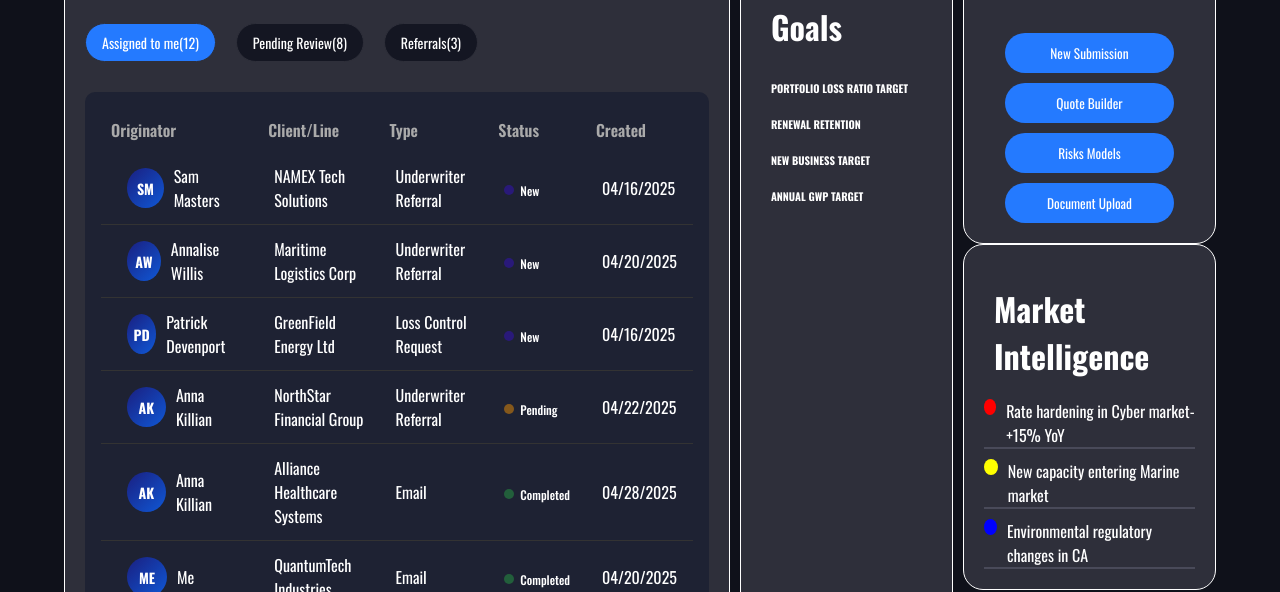
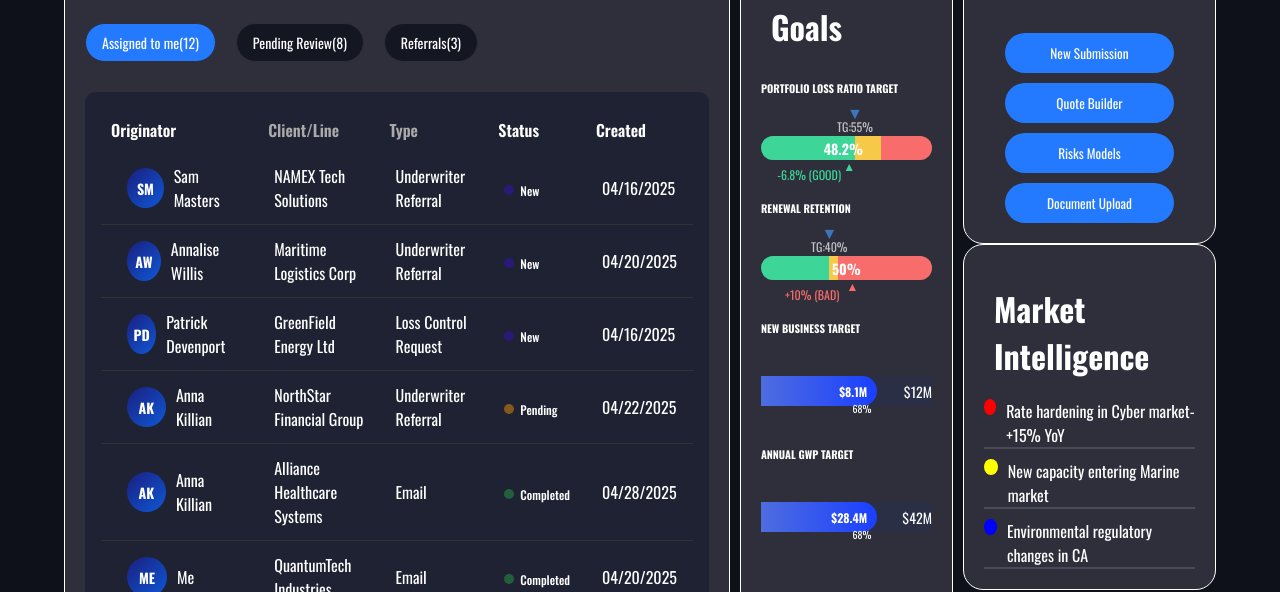
Before and after one commit to HegryLuis/Dashboard, a React (Create React App) app: page / in a window 1280 px wide. Shown: the part 585-1177 px from the top of the page. Built offline with nearby package versions, Linux system fonts and the light colour scheme; a web font is replaced by a local one.

Commit message:
Add two progress bars

```diff
--- /dev/null
+++ b/src/components/linearProgressBar/LinearProgressBar.css
@@ -0,0 +1,92 @@
+.linear-bar-container {
+  margin-bottom: 24px;
+  color: white;
+  font-family: sans-serif;
+}
+
+.linear-bar-title {
+  font-size: 12px;
+  margin-bottom: 6px;
+}
+
+.linear-bar-wrapper {
+  background-color: #2a2f45;
+  /* height: 20px; */
+  /* border-radius: 10px; */
+  /* overflow: hidden; */
+  display: flex;
+  align-items: center;
+  position: relative;
+}
+
+.linear-bar-fill {
+  height: 100%;
+  background: linear-gradient(90deg, #4e6ddf, #1a3fff);
+  border-radius: 10px;
+  display: flex;
+  align-items: center;
+  justify-content: flex-end;
+  padding-right: 6px;
+  color: white;
+  font-size: 12px;
+  font-weight: bold;
+  white-space: nowrap;
+}
+
+.linear-bar-values {
+  display: flex;
+  justify-content: space-between;
+  font-size: 12px;
+  margin-top: 4px;
+}
+
+.linear-bar-percent {
+  font-size: 11px;
+  color: #bbb;
+  margin-top: 2px;
+}
+
+.linear-bar {
+  display: flex;
+  width: 100%;
+  background-color: #2a2f45;
+  height: 30px;
+  position: relative;
+  align-items: center;
+  justify-content: space-between;
+}
+
+.filled {
+  position: relative;
+  border-bottom-right-radius: 15px;
+  border-top-right-radius: 15px;
+  background: linear-gradient(90deg, #4e6ddf, #1a3fff);
+  height: 100%;
+  width: 80%;
+  display: flex;
+  align-items: center;
+  padding-left: 8px;
+  font-size: 12px;
+  font-weight: bold;
+  color: white;
+}
+
+.value {
+  position: absolute;
+  right: 10px;
+}
+
+.percentage {
+  position: absolute;
+  font-size: 10px;
+  bottom: -10px;
+  right: 5%;
+  font-weight: 400;
+  color: #fff;
+  overflow: visible;
+}
+
+.target {
+  color: #fff;
+  font-size: 14px;
+}
--- /dev/null
+++ b/src/components/linearProgressBar/LinearProgressBar.jsx
@@ -0,0 +1,20 @@
+import React from "react";
+import "./LinearProgressBar.css";
+
+const LinearProgressBar = ({ title, currentValue, targetValue }) => {
+  const percent = Math.round((currentValue / targetValue) * 100);
+
+  return (
+    <div className="linear-bar-wrapper">
+      <div className="linear-bar">
+        <div className="filled" style={{ width: `${percent}%` }}>
+          <span className="value">${currentValue.toFixed(1)}M</span>
+          <div className="percentage">{percent}%</div>
+        </div>
+        <div className="target">${targetValue}M</div>
+      </div>
+    </div>
+  );
+};
+
+export default LinearProgressBar;
--- a/src/components/portfolioGoals/PortfolioGoals.css
+++ b/src/components/portfolioGoals/PortfolioGoals.css
@@ -1,9 +1,14 @@
 .portfolio-content-title {
   color: #fff;
-  padding: 10px;
+  padding-bottom: 40px;
 }
 
 .portfolio-content-block {
   display: flex;
   flex-direction: column;
+  gap: 20px;
 }
+
+.portfolio-content-wrap {
+  margin: 10px 0;
+}
--- a/src/components/portfolioGoals/PortfolioGoals.jsx
+++ b/src/components/portfolioGoals/PortfolioGoals.jsx
@@ -1,5 +1,7 @@
 import React from "react";
 import "./PortfolioGoals.css";
+import TargetStatusBar from "../targetStatusBar/TargetStatusBar";
+import LinearProgressBar from "../linearProgressBar/LinearProgressBar";
 
 const PortfolioGoals = () => {
   return (
@@ -11,18 +13,42 @@ const PortfolioGoals = () => {
           <h6 className="portfolio-content-title">
             PORTFOLIO LOSS RATIO TARGET
           </h6>
+          <TargetStatusBar
+            value={48.2}
+            target={55}
+            range={{ green: 55, yellow: 15, red: 30 }}
+            delta={-6.8}
+            statusLabel="GOOD"
+          />
         </div>
 
         <div className="portfolio-content-wrap">
           <h6 className="portfolio-content-title">RENEWAL RETENTION</h6>
+          <TargetStatusBar
+            value={50}
+            target={40}
+            range={{ red: 55, green: 40, yellow: 5 }}
+            delta={10}
+            statusLabel="BAD"
+          />
         </div>
 
         <div className="portfolio-content-wrap">
           <h6 className="portfolio-content-title">NEW BUSINESS TARGET</h6>
+          <LinearProgressBar
+            title="NEW BUSINESS TARGET"
+            currentValue={8.1}
+            targetValue={12}
+          />
         </div>
 
         <div className="portfolio-content-wrap">
           <h6 className="portfolio-content-title">ANNUAL GWP TARGET</h6>
+          <LinearProgressBar
+            title="ANNUAL GWP TARGET"
+            currentValue={28.4}
+            targetValue={42}
+          />
         </div>
       </div>
     </div>
@@ -30,3 +56,24 @@ const PortfolioGoals = () => {
 };
 
 export default PortfolioGoals;
+
+// const targetStatusData = [
+//   {title: "PORTFOLIO LOSS RATIO TARGET",
+//     value: "48.2",
+//     target: "55",
+//     range: { min: 0, max: 100 },
+//     segments={[
+//       { color: "green", until: 55 },
+//       { color: "yellow", until: 65 },
+//       { color: "red", until: 100 },
+//     ]},
+//     delta: ""
+//   },
+//   {title: "RENEWAL RETENTION",
+//     value: "",
+//     target: "85-90%",
+//     range: "",
+//     statusLabel: "",
+//     delta: ""
+//   },
+// ]
--- a/src/components/queueTable/QueueTable.jsx
+++ b/src/components/queueTable/QueueTable.jsx
@@ -32,7 +32,7 @@ const QueueTable = ({ columns, data, onSort, sortConfig }) => {
                 onClick={() => handleHeaderClick(col)}
                 style={
                   ["Created", "Originator", "Status"].includes(col)
-                    ? { cursor: "pointer" }
+                    ? { cursor: "pointer", color: "#fff" }
                     : {}
                 }
               >
--- /dev/null
+++ b/src/components/targetStatusBar/TargetStatusBar.css
@@ -0,0 +1,90 @@
+.tsb-wrapper {
+  width: 100%;
+  position: relative;
+  font-family: sans-serif;
+  color: white;
+}
+
+.tsb-bar {
+  display: flex;
+  position: relative;
+  height: 24px;
+  border-radius: 12px;
+  background-color: #444;
+}
+
+.tsb-segment {
+  height: 100%;
+}
+
+.tsb-segment.green {
+  background-color: #3dd598;
+  border-top-left-radius: 12px;
+  border-bottom-left-radius: 12px;
+}
+
+.tsb-segment.yellow {
+  background-color: #f7c948;
+}
+
+.tsb-segment.red {
+  background-color: #f86c6b;
+  border-top-right-radius: 12px;
+  border-bottom-right-radius: 12px;
+}
+
+.tsb-target-pointer {
+  position: absolute;
+  top: -30px;
+  transform: translateX(-50%);
+  text-align: center;
+  font-size: 12px;
+  opacity: 0.7;
+}
+
+.tsb-arrow.target {
+  color: #4094f7;
+  font-size: 16px;
+  line-height: 12px;
+}
+
+.tsb-pointer {
+  position: absolute;
+  bottom: -60%;
+  right: 0;
+  transform: translateX(-60%, 0);
+}
+
+.tsb-arrow {
+  font-size: 12px;
+}
+.tsb-arrow.good {
+  color: #3dd598;
+}
+
+.tsb-arrow.bad {
+  color: #f86c6b;
+}
+
+.tsb-value {
+  position: absolute;
+  top: 50%;
+  transform: translate(-50%, -50%);
+  font-weight: bold;
+  font-size: 14px;
+}
+
+.tsb-delta {
+  position: absolute;
+  top: 30px;
+  transform: translateX(-50%);
+  font-size: 12px;
+}
+
+.tsb-delta .good {
+  color: #3dd598;
+}
+
+.tsb-delta .bad {
+  color: #f86c6b;
+}
--- /dev/null
+++ b/src/components/targetStatusBar/TargetStatusBar.jsx
@@ -0,0 +1,52 @@
+import React from "react";
+import "./TargetStatusBar.css";
+
+const TargetStatusBar = ({ value, target, range, delta, statusLabel }) => {
+  const percent = parseFloat(value);
+  const isGood = delta < 0;
+
+  const targetPercent = Array.isArray(target)
+    ? (target[0] + target[1]) / 2
+    : target;
+
+  return (
+    <div className="tsb-wrapper">
+      <div className="tsb-target-pointer" style={{ left: `${targetPercent}%` }}>
+        <div className="tsb-arrow target">▼</div>
+        <div className="tsb-target">
+          TG:
+          {Array.isArray(target) ? `${target[0]}-${target[1]}%` : `${target}%`}
+        </div>
+      </div>
+
+      <div className="tsb-bar">
+        <div
+          className="tsb-segment green"
+          style={{ width: `${range.green}%` }}
+        />
+        <div
+          className="tsb-segment yellow"
+          style={{ width: `${range.yellow}%` }}
+        />
+        <div className="tsb-segment red" style={{ width: `${range.red}%` }} />
+
+        <div className="tsb-pointer" style={{ left: `${percent}%` }}>
+          <div className={`tsb-arrow ${isGood ? "good" : "bad"}`}>▲</div>
+        </div>
+
+        <div className="tsb-value" style={{ left: `${percent}%` }}>
+          {value}%
+        </div>
+      </div>
+
+      <div className="tsb-delta" style={{ left: `${percent - 20}%` }}>
+        <span className={isGood ? "good" : "bad"}>
+          {delta > 0 ? "+" : ""}
+          {delta}% ({statusLabel})
+        </span>
+      </div>
+    </div>
+  );
+};
+
+export default TargetStatusBar;
```
